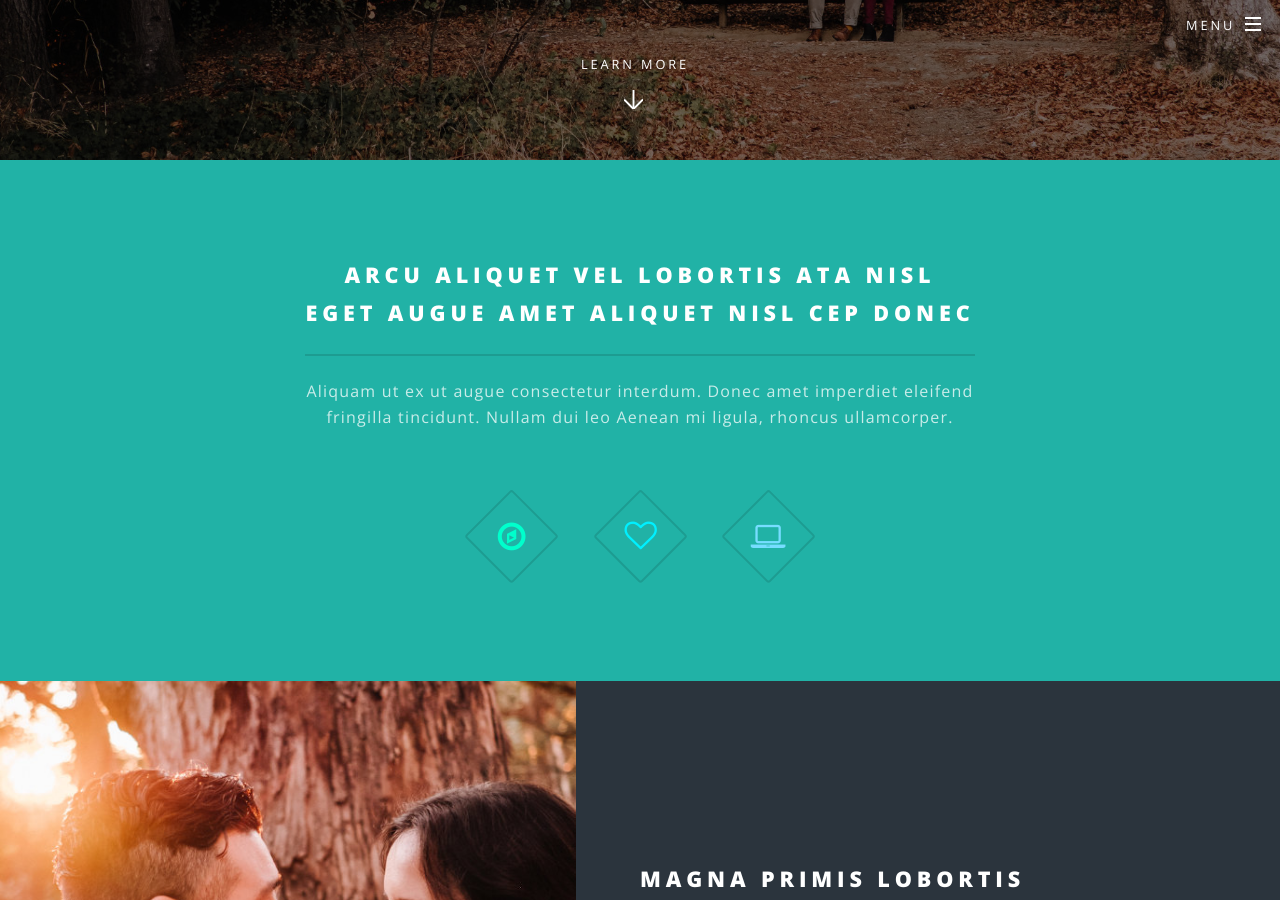
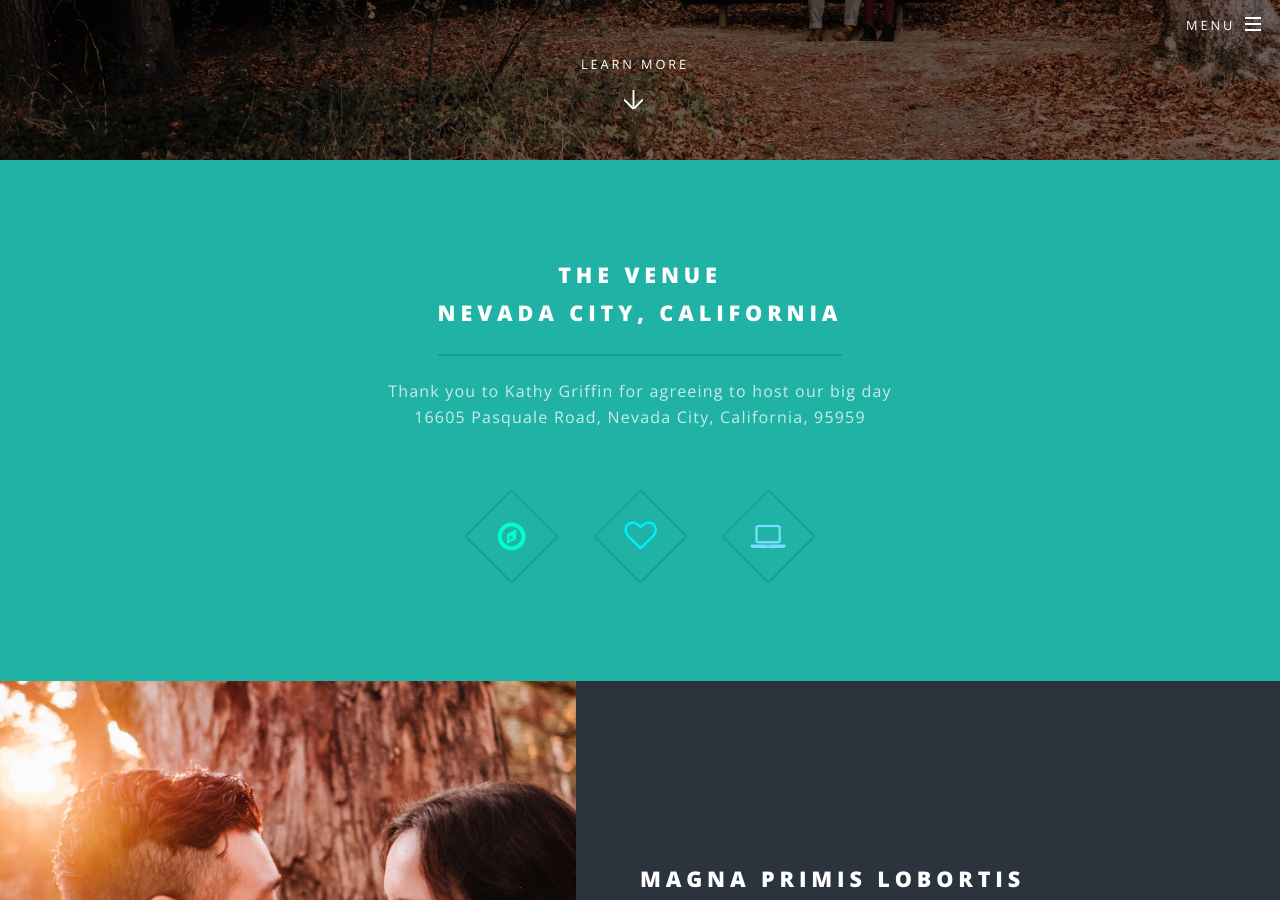
Before and after one commit to trowelandkeyboard/trowelandkeyboard.github.io, a Jekyll site: the page built from index.html, in a window 1280 px wide and 900 px high, scrolled down 740 px. Built offline with Jekyll 4.4.1, drawn with Linux system fonts in a browser that asks for light colours.

Commit message:
Update index.html

```diff
--- a/index.html
+++ b/index.html
@@ -16,10 +16,10 @@ layout: landing
 					<section id="one" class="wrapper style1 special">
 						<div class="inner">
 							<header class="major">
-								<h2>Arcu aliquet vel lobortis ata nisl<br />
-								eget augue amet aliquet nisl cep donec</h2>
-								<p>Aliquam ut ex ut augue consectetur interdum. Donec amet imperdiet eleifend<br />
-								fringilla tincidunt. Nullam dui leo Aenean mi ligula, rhoncus ullamcorper.</p>
+								<h2>The Venue<br />
+								Nevada City, California</h2>
+								<p>Thank you to Kathy Griffin for agreeing to host our big day<br />
+								16605 Pasquale Road, Nevada City, California, 95959</p>
 							</header>
 							<ul class="icons major">
 								<li><span class="icon fa-compass major style1"><span class="label">Lorem</span></span></li>
```
